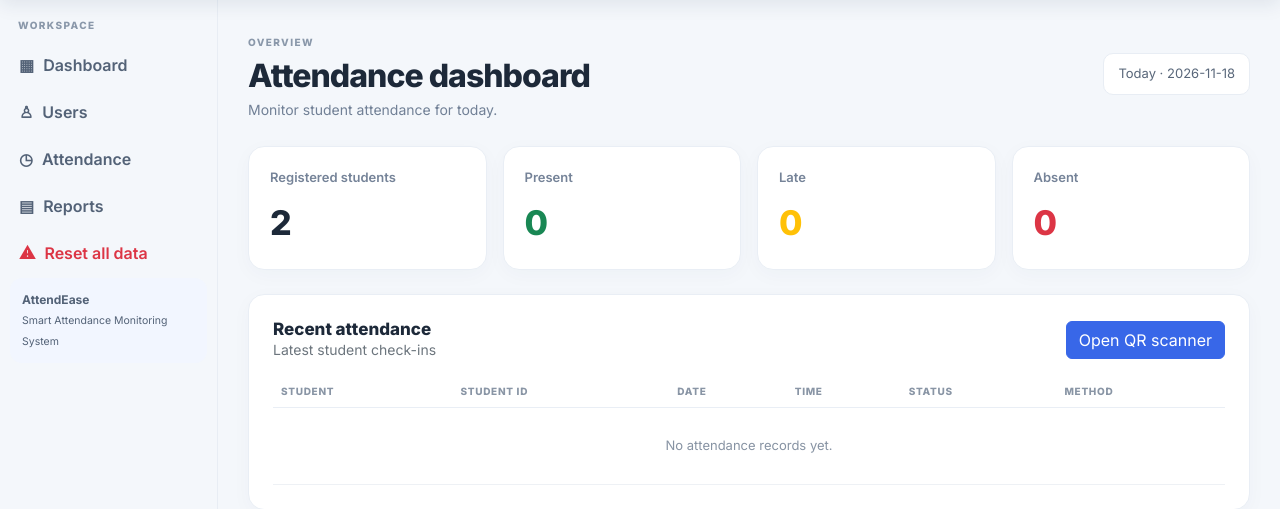
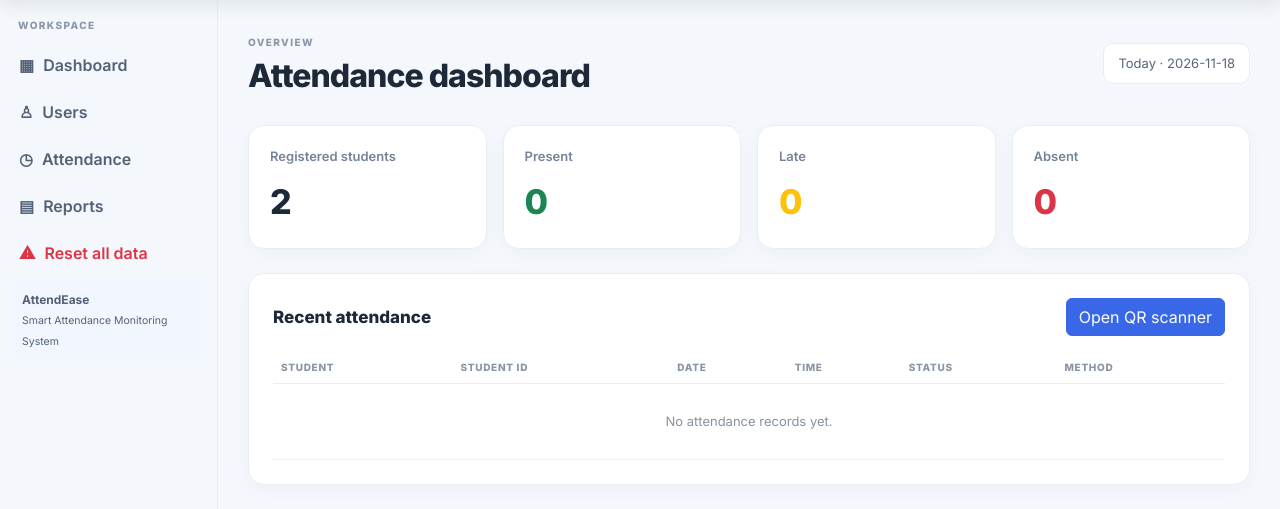
Before and after one commit to emsterjohn/attendease, a Flask app: page /dashboard in a window 1280 px wide. Shown: the part 68-577 px from the top of the page. Run offline with Flask 3, Linux system fonts and the light colour scheme; the visitor is signed in with stand-in values (Sample User, id 1); data comes from the database, SQL or seed files in the repository; data that the repository does not hold is empty.

Commit message:
Simplify dashboard text

```diff
--- a/templates/dashboard.html
+++ b/templates/dashboard.html
@@ -5,7 +5,7 @@
   <div>
     <span class="eyebrow">OVERVIEW</span>
     <h1>Attendance dashboard</h1>
-    <p>Monitor student attendance for today.</p>
+
   </div>
   <div class="d-flex flex-wrap align-items-center gap-2">
     <div class="date-chip">Today · {{ today }}</div>
@@ -43,7 +43,7 @@
   <div class="d-flex flex-wrap justify-content-between align-items-center gap-2 mb-3">
     <div>
       <h2 class="section-title">Recent attendance</h2>
-      <p class="text-secondary small mb-0">Latest student check-ins</p>
+
     </div>
     <a class="btn btn-primary" href="{{ url_for('scan') }}">Open QR scanner</a>
   </div>
```
